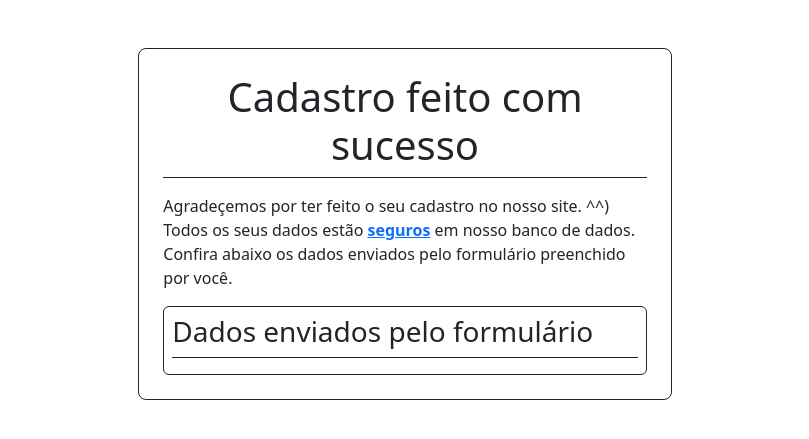
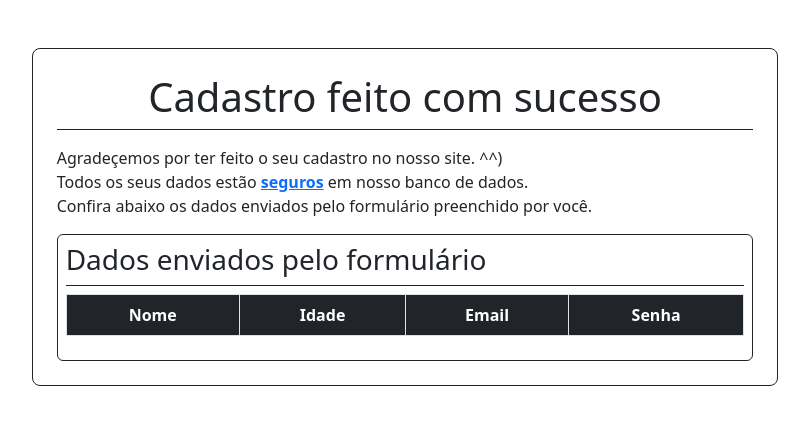
Before and after one commit to MarcusCaue/exercicios_use_cabeca_html_css, a PHP site: page / in a window 1280 px wide. Shown: the top 439 px of the page, without its empty margins (235-1044 px from the left). Run offline with PHP 8.4, Linux system fonts and the light colour scheme; tables that the repository leaves empty or names only in its code hold one stand-in row (values such as "Sample post"); data that the repository does not hold is empty.

Commit message:
Exibindo os dados de cadastro

```diff
--- a/cadastro_login_usuarios/pages/php/cadastro_page/cadastro_functions.php
+++ b/cadastro_login_usuarios/pages/php/cadastro_page/cadastro_functions.php
@@ -4,7 +4,7 @@
     $host = "localhost";
     $porta = 3306;
     $user = "root";
-    $senha = "BoB?y4x999";
+    $senha = "";
     $bd = "cadastro_login_usuarios";
 
     // Fazendo a conexão
@@ -27,4 +27,26 @@
     $resultado = mysqli_query($conexao_mysql, $sql_command);
   }
 
+  function exibir_dados($conexao_mysql) {
+    # Pegando os dados do BD
+    $sql_command = "SELECT * FROM usuario WHERE (nome = '" . $_POST["nome"] . "')";
+    $resultado = mysqli_query($conexao_mysql, $sql_command);
+
+    # Processando a linha retornada
+    $dados = $resultado->fetch_array(MYSQLI_NUM);
+
+    # Escondendo a senha
+    $senha = $dados[4];
+    $senha_escondida = "";
+    for ($i = 0; $i < strlen($senha); $i++) {
+      $senha_escondida .= "*";
+    }
+    $dados[4] = $senha_escondida;
+
+    # Exibindo os dados
+    for ($i = 1; $i < sizeOf($dados); $i++) {
+      echo "<td>$dados[$i]</td>";
+    }
+  }
+
 ?>
--- a/cadastro_login_usuarios/pages/php/cadastro_page/page.php
+++ b/cadastro_login_usuarios/pages/php/cadastro_page/page.php
@@ -20,7 +20,7 @@
 		crossorigin="anonymous"></script>
 </head>
 <body>
-  <main class="container col-10 col-md-5 mt-5 border border-dark border-1 rounded-3 p-4 container_page">
+  <main class="container col-10 col-md-7 mt-5 border border-dark border-1 rounded-3 p-4 container_page">
 
     <header class="">
       <h1 class="text-center pb-2 border-bottom border-dark border-1">Cadastro feito com sucesso</h1>
@@ -33,12 +33,29 @@
     <section id="dados_form" class="p-2 border border-dark border-1 rounded">
       <h2 class="fs-3 pb-2 border-bottom border-dark border-1">Dados enviados pelo formulário</h2>
 
-      <section>
+      <section style="overflow-x: auto;">
+
+        <table class="table table-bordered text-center">
+          <thead class="bg-dark text-white">
+            <tr scope="row">
+              <th scope="col">Nome</th>
+              <th scope="col">Idade</th>
+              <th scope="col">Email</th>
+              <th scope="col">Senha</th>
+            </tr>
+          </thead>
+
+          <tbody>
+            <tr scope="row">
+              <?php exibir_dados($conexao) ?>
+            </tr>
+          </tbody>
+        </table>
 
       </section>
 
     </section>
+  </main>
 
-  </main>
 </body>
 </html>
```
Also changed, not shown: cadastro_login_usuarios/pages/cadastro.html (line endings or trailing spaces).
